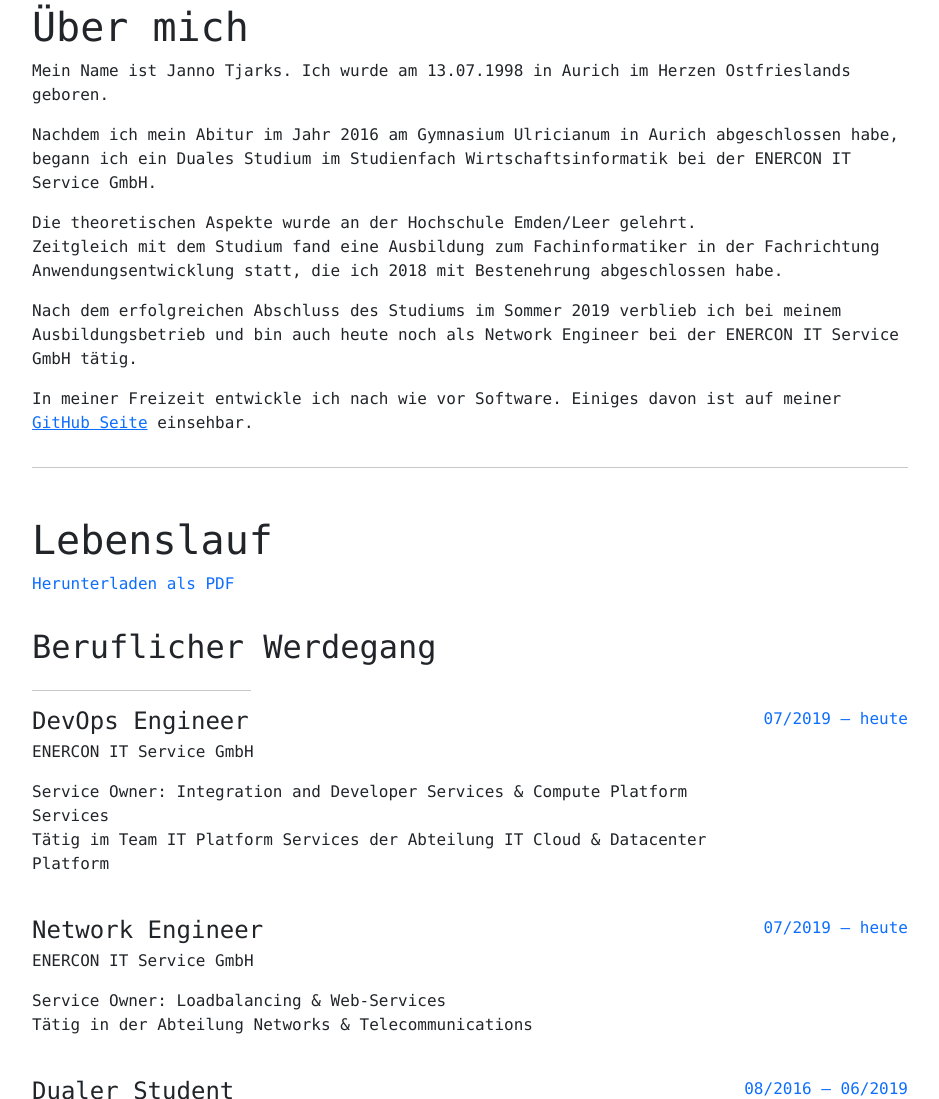
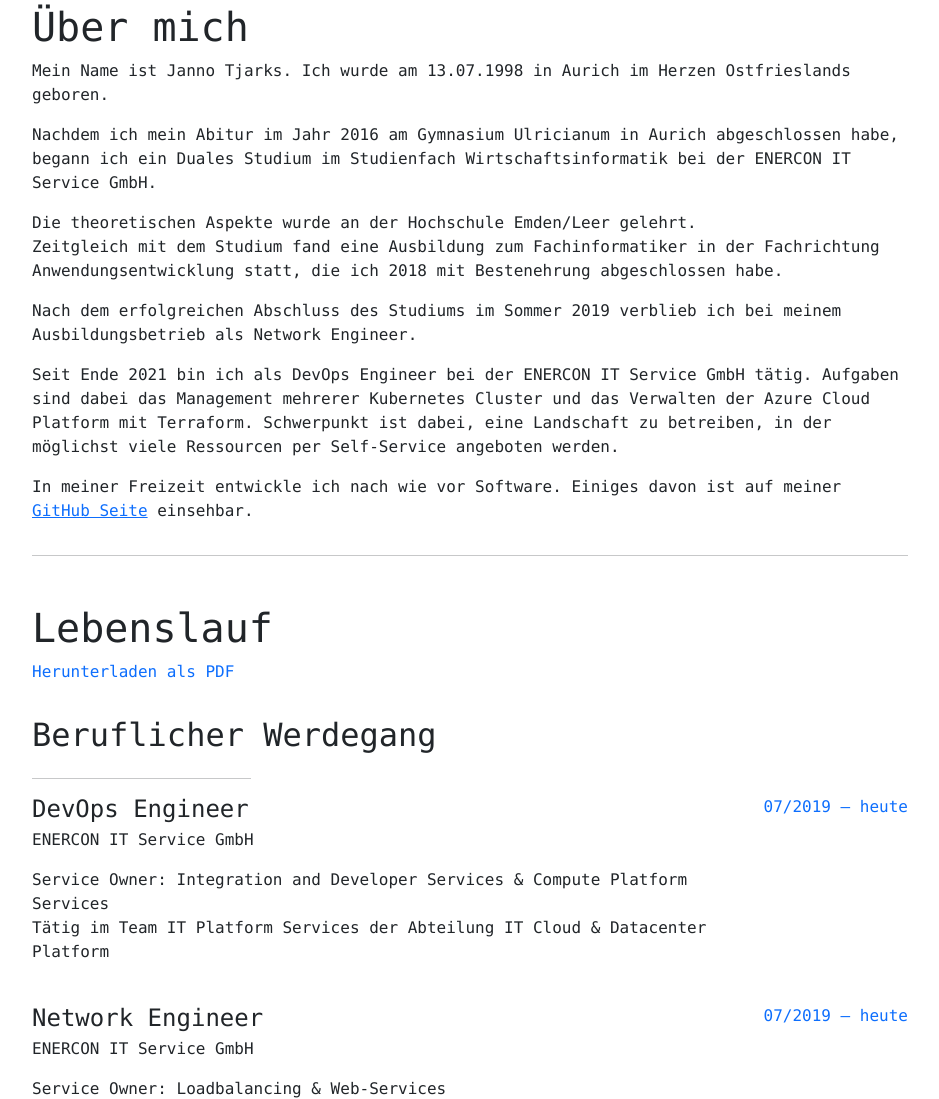
Before and after one commit to JannoTjarks/simplified-jtjarks.de, a website: page dist/index.html in a window 1280 px wide. Shown: the part 862-1961 px from the top of the page, without its empty margins (170-1109 px from the left). Drawn offline with Linux system fonts and the light colour scheme.

Commit message:
Adds the start of the devops career to about me

```diff
--- a/dist/index.html
+++ b/dist/index.html
@@ -82,8 +82,15 @@
                 </p>
                 <p>
                     Nach dem erfolgreichen Abschluss des Studiums im Sommer 2019
-                    verblieb ich bei meinem Ausbildungsbetrieb und bin auch heute noch
-                    als Network Engineer bei der ENERCON IT Service GmbH t&auml;tig.
+                    verblieb ich bei meinem Ausbildungsbetrieb als Network Engineer.
+                </p>
+                <p>
+                    Seit Ende 2021 bin ich als DevOps Engineer bei der ENERCON IT
+                    Service GmbH t&auml;tig. Aufgaben sind dabei das Management
+                    mehrerer Kubernetes Cluster und das Verwalten der Azure Cloud
+                    Platform mit Terraform. Schwerpunkt ist dabei, eine Landschaft
+                    zu betreiben, in der m&ouml;glichst viele Ressourcen per Self-Service
+                    angeboten werden.
                 </p>
                 <p>
                     In meiner Freizeit entwickle ich nach wie vor Software. Einiges
```
